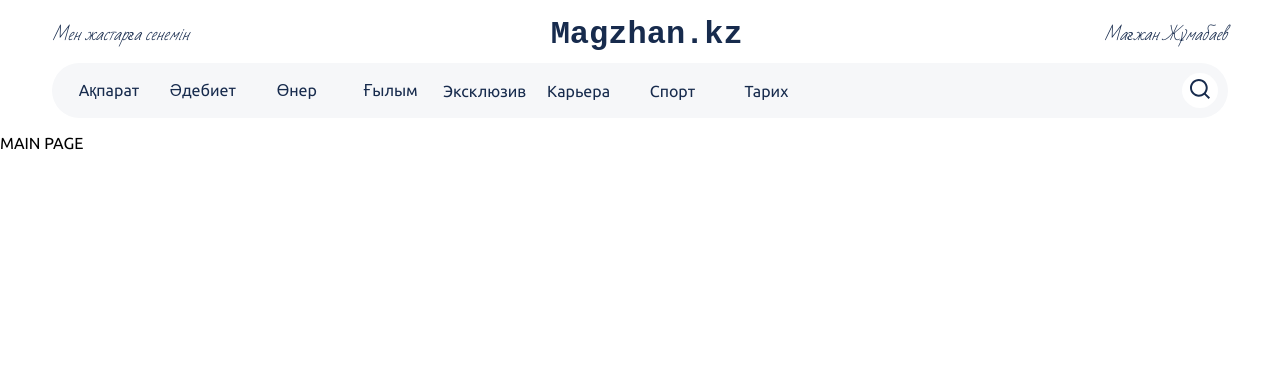
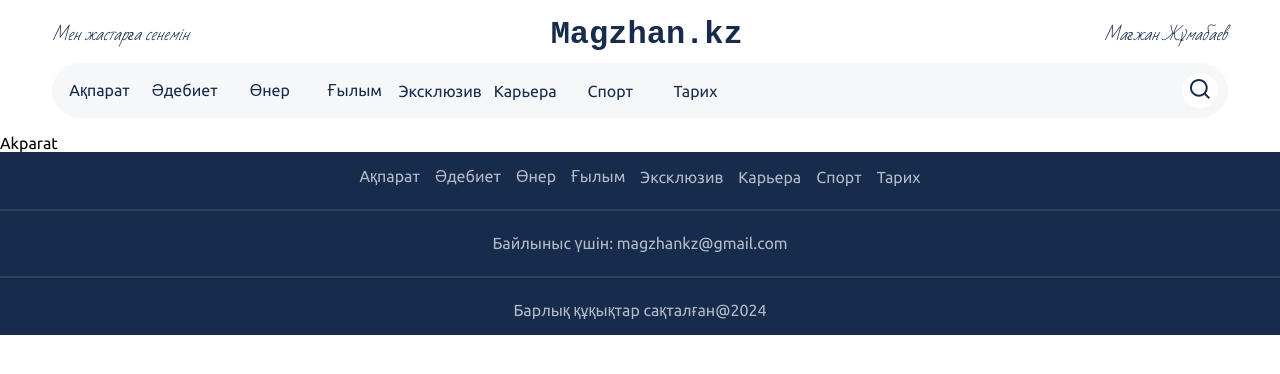
Before and after one commit to Yerbo71/news-app, a Next.js app: page / in a window 1280 px wide. Shown: the top 374 px of the page. Built offline with nearby package versions, Linux system fonts and the light colour scheme; a web font is replaced by a local one.

Commit message:
adding footer

```diff
--- a/src/app/layout.tsx
+++ b/src/app/layout.tsx
@@ -2,6 +2,7 @@
 import { Ubuntu } from "next/font/google";
 import "./styles/globals.css";
 import Header from "@/features/header";
+import Footer from "@/features/footer";
 
 const ubuntu = Ubuntu({
   weight: ["400", "500"],
@@ -24,9 +25,7 @@
       <body className={ubuntu.className}>
       <Header/>
       {children}
-      {
-        //Footer
-      }
+      <Footer/>
       </body>
     </html>
   );
--- a/src/app/page.tsx
+++ b/src/app/page.tsx
@@ -3,7 +3,7 @@
 export default function Home() {
   return (
       <>
-        MAIN PAGE
+        Akparat
       </>
   );
 }
--- /dev/null
+++ b/src/features/footer/index.tsx
@@ -0,0 +1,24 @@
+"use client";
+import React from 'react';
+import {FooterBox, FooterHr, FooterWrapper} from "@/features/footer/styles";
+import NavFoot from "@/shared/navfoot/navfoot";
+
+const Footer = () => {
+    return (
+        <FooterWrapper>
+            <FooterBox>
+                <NavFoot/>
+            </FooterBox>
+            <FooterHr/>
+            <FooterBox>
+                Байлыныс үшін: magzhankz@gmail.com
+            </FooterBox>
+            <FooterHr/>
+            <FooterBox>
+                Барлық құқықтар сақталған@2024
+            </FooterBox>
+        </FooterWrapper>
+    );
+};
+
+export default Footer;
--- /dev/null
+++ b/src/features/footer/styles.ts
@@ -0,0 +1,26 @@
+import styled from '@emotion/styled'
+import {mainColors} from "@/shared/constants/style/colors";
+export const FooterWrapper = styled.footer`
+  width: 100%;
+  display: flex;
+  justify-content: center;
+  align-items: center;
+  flex-wrap: wrap;
+  background-color: ${mainColors.main};
+  color: ${mainColors.gr};
+`
+export const FooterBox = styled.div`
+  width: 100%;
+  display: flex;
+  justify-content: center;
+  align-items: center;
+  padding-top: 15px;
+  padding-bottom: 15px;
+  opacity: 0.7;
+`
+export const FooterHr = styled.hr`
+  width: 100%;
+  border: 1px solid ${mainColors.gr};
+  opacity: 0.1;
+
+`
--- a/src/features/header/index.tsx
+++ b/src/features/header/index.tsx
@@ -5,7 +5,7 @@
 import Naming from "@/shared/naming/naming";
 import Navbar from "@/shared/navbar/navbar";
 
-const Header = () => {
+const Header: React.FC = () => {
     return (
         <HeaderWrapper>
             <Slogan>
--- a/src/shared/constants/style/colors.ts
+++ b/src/shared/constants/style/colors.ts
@@ -1,3 +1,4 @@
 export const mainColors = {
     main: '#172B4D',
+    gr: '#F6F7F9',
 }
--- a/src/shared/navbar/navbar.tsx
+++ b/src/shared/navbar/navbar.tsx
@@ -1,5 +1,5 @@
 import React from 'react';
-import {NavBox, NavUlist, NavSearch, NavWrapper, Navlist, SearchShape} from "@/shared/navbar/styles";
+import {NavBox, NavUlist, NavSearch, NavWrapper, Navlist, SearchShape, NavText} from "@/shared/navbar/styles";
 import Image from "next/image";
 import search from "../../../public/img/Search.svg"
 import {AppLink} from "@/shared/AppLink";
@@ -9,14 +9,62 @@
         <NavWrapper>
             <NavBox>
                 <NavUlist>
-                    <Navlist><AppLink href={"/"}>Ақпарат</AppLink></Navlist>
-                    <Navlist><AppLink href={"/adebiet"}>Әдебиет</AppLink></Navlist>
-                    <Navlist><AppLink href={"/oner"}>Өнер</AppLink></Navlist>
-                    <Navlist><AppLink href={"/gylym"}>Ғылым</AppLink></Navlist>
-                    <Navlist><AppLink href={"/exclusive"}>Эксклюзив</AppLink></Navlist>
-                    <Navlist><AppLink href={"/career"}>Карьера</AppLink></Navlist>
-                    <Navlist><AppLink href={"/sport"}>Спорт</AppLink></Navlist>
-                    <Navlist><AppLink href={"/tarih"}>Тарих</AppLink></Navlist>
+                    <Navlist>
+                        <AppLink href={"/"}>
+                            <NavText>
+                                Ақпарат
+                            </NavText>
+                        </AppLink>
+                    </Navlist>
+                    <Navlist>
+                        <AppLink href={"/adebiet"}>
+                            <NavText>
+                                Әдебиет
+                            </NavText>
+                        </AppLink>
+                    </Navlist>
+                    <Navlist>
+                        <AppLink href={"/oner"}>
+                            <NavText>
+                                Өнер
+                            </NavText>
+                        </AppLink>
+                    </Navlist>
+                    <Navlist>
+                        <AppLink href={"/gylym"}>
+                            <NavText>
+                                Ғылым
+                            </NavText>
+                        </AppLink>
+                    </Navlist>
+                    <Navlist>
+                        <AppLink href={"/exclusive"}>
+                            <NavText>
+                                Эксклюзив
+                            </NavText>
+                        </AppLink>
+                    </Navlist>
+                    <Navlist>
+                        <AppLink href={"/career"}>
+                            <NavText>
+                                Карьера
+                            </NavText>
+                        </AppLink>
+                    </Navlist>
+                    <Navlist>
+                        <AppLink href={"/sport"}>
+                            <NavText>
+                                Спорт
+                            </NavText>
+                        </AppLink>
+                    </Navlist>
+                    <Navlist>
+                        <AppLink href={"/tarih"}>
+                            <NavText>
+                                Тарих
+                            </NavText>
+                        </AppLink>
+                    </Navlist>
                 </NavUlist>
                 <NavSearch>
                     <SearchShape>
--- a/src/shared/navbar/styles.ts
+++ b/src/shared/navbar/styles.ts
@@ -1,4 +1,5 @@
 import styled from '@emotion/styled'
+import {mainColors} from "@/shared/constants/style/colors";
 export const NavWrapper = styled.div`
   width: 100%;
   display: flex;
@@ -12,7 +13,7 @@
   width: 100%;
   display: flex;
   padding: 10px;
-  background-color: #F6F7F9;
+  background-color: ${mainColors.gr};
   justify-content: space-between;
   align-items: center;
   flex-wrap: wrap;
@@ -25,18 +26,27 @@
   display: flex;
   margin: 0;
   padding: 0;
+  gap: 10px;
 `
 export const Navlist = styled.li`
-  width: 65%;
+  width: 10%;
   display: flex;
   font-size: 16px;
   justify-content: center;
   align-items: center;
-  color: #172B4D;
+  color: ${mainColors.main};
+`
+export const NavText = styled.div`
+  padding: 4px 10px 4px 10px;
+  border-radius: 15px;
+  border: none;
   &:hover {
-
+    background-color: ${mainColors.main};
+    color: ${mainColors.gr};
   }
 `
+
+
 
 
 export const NavSearch = styled.div`
--- /dev/null
+++ b/src/shared/navfoot/navfoot.tsx
@@ -0,0 +1,21 @@
+import React from 'react';
+import {FootLink, NavFootList, NavFootUList} from "@/shared/navfoot/styels";
+
+const NavFoot = () => {
+    return (
+        <NavFootUList>
+            <NavFootList>
+                <FootLink href={"/"}>Ақпарат</FootLink>
+                <FootLink href={"/adebiet"}>Әдебиет</FootLink>
+                <FootLink href={"/oner"}>Өнер</FootLink>
+                <FootLink href={"/gylym"}>Ғылым</FootLink>
+                <FootLink href={"/exclusive"}>Эксклюзив</FootLink>
+                <FootLink href={"/career"}>Карьера</FootLink>
+                <FootLink href={"/sport"}>Спорт</FootLink>
+                <FootLink href={"/tarih"}>Тарих</FootLink>
+            </NavFootList>
+        </NavFootUList>
+    );
+};
+
+export default NavFoot;
--- /dev/null
+++ b/src/shared/navfoot/styels.ts
@@ -0,0 +1,24 @@
+import styled from "@emotion/styled";
+import {mainColors} from "@/shared/constants/style/colors";
+import Link from "next/link";
+
+export const NavFootUList = styled.ol`
+  display: flex;
+  margin: 0;
+  padding: 0;
+`
+
+export const NavFootList = styled.li`
+  display: flex;
+  gap: 15px;
+  font-size: 16px;
+  justify-content: center;
+  align-items: center;
+  color: ${mainColors.gr};
+`
+
+export const FootLink = styled(Link)`
+  text-decoration: none;
+  color:${mainColors.gr} ;
+  transition: all 0.3s ease;
+`
--- a/src/shared/slogan/slogan.tsx
+++ b/src/shared/slogan/slogan.tsx
@@ -1,8 +1,11 @@
 "use client"
 import React from 'react';
 import style from './slogan.module.css';
+interface SloganProps {
+    children: React.ReactNode
+}
 
-const Slogan = ({children}) => {
+const Slogan:React.FC<SloganProps> = ({children}) => {
     return (
         <div className={style.sloganHolder}>
             {children}
```
